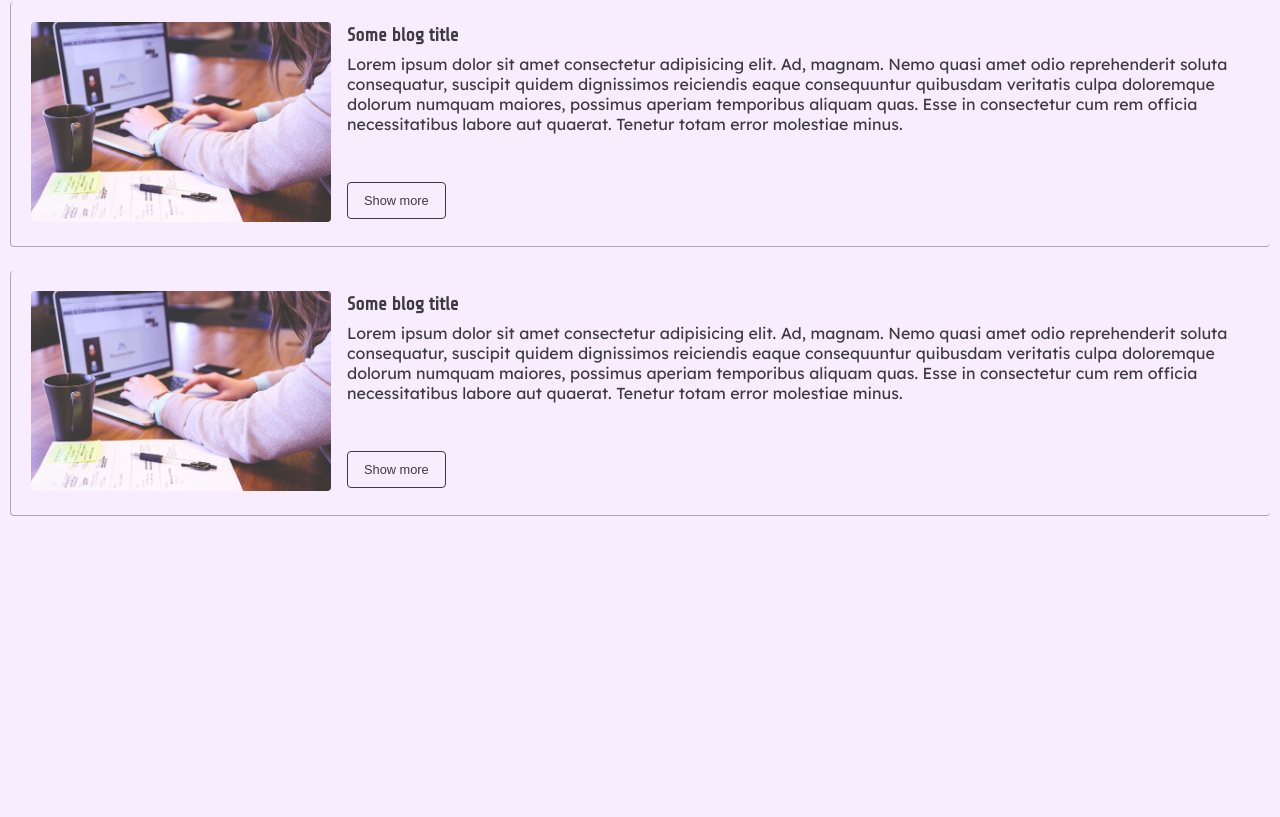
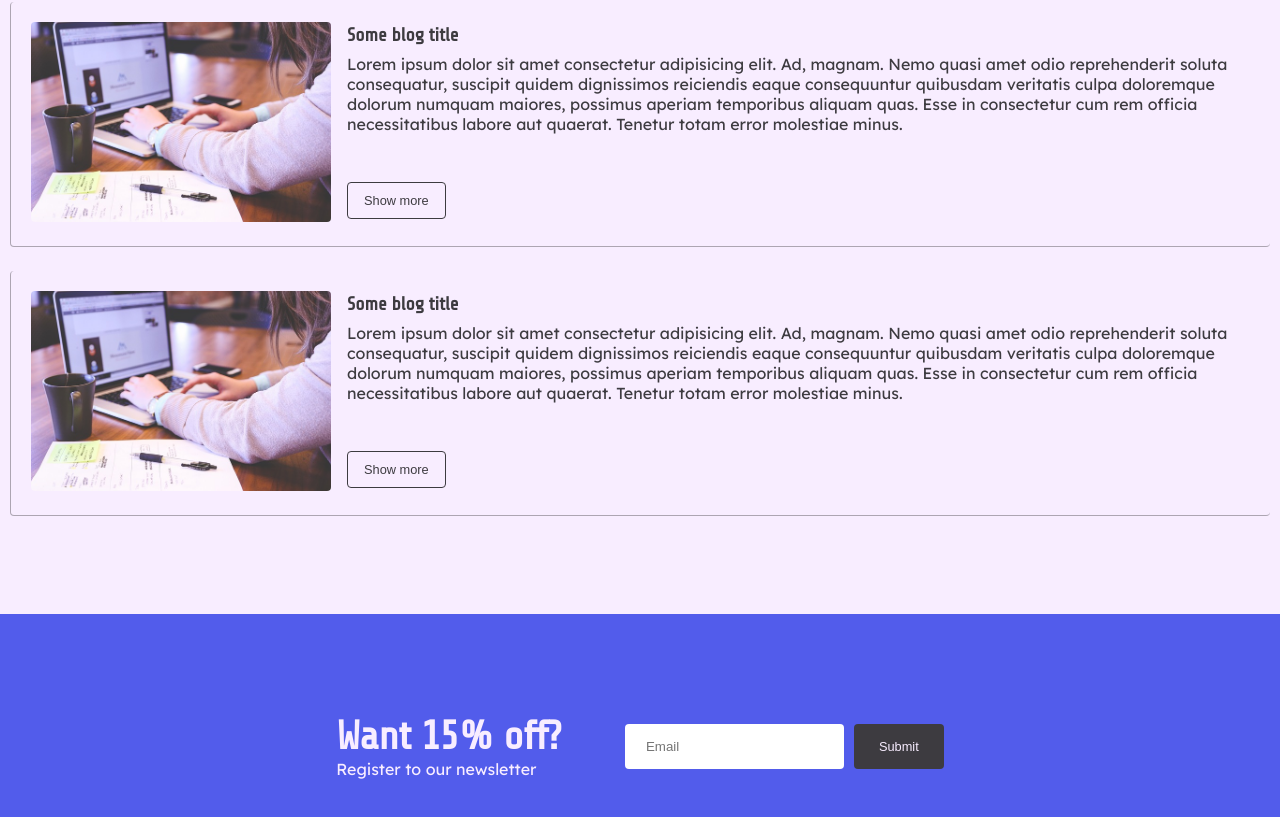
Before and after one commit to Trokut-Neet-Akademija-4-0/izrada-web-stranice-web-shop-flintaivan, a Vue app: page / in a window 1280 px wide. Shown: the part 1574-2391 px from the top of the page. Before the commit the page ends 2140 px from the top, so only its background shows below. Built offline with nearby package versions, Linux system fonts and the light colour scheme; no server answers.

Commit message:
Display Newsletter

```diff
--- a/src/assets/styles.css
+++ b/src/assets/styles.css
@@ -47,11 +47,17 @@ main {
 }
 .full-width {
     width: 100%;
+    padding: 50px 0;
+}
+/* Colors */
+.primary {
+    background-color: var(--primary-color);
+    color: var(--light-color);
+}
+.secondary {
     background-color: var(--secondary-color);
     color: var(--light-color);
-    padding: 50px 0;
 }
-
 
 /* Buttons */
 .btn {
@@ -81,7 +87,22 @@ main {
     background-color: var(--dark-color);
     color: var(--light-color);
 }
-
+.btn-light {
+    background-color: var(--light-color);
+    color: var(--dark-color);
+}
+.btn-light:hover {
+    background-color: var(--dark-color);
+    color: var(--light-color);
+}
+.btn-dark {
+    background-color: var(--dark-color);
+    color: var(--light-color);
+}
+.btn-dark:hover {
+    background-color: var(--light-color);
+    color: var(--dark-color);
+}
 
 /* Outline buttons */
 .btn-light-outline {
--- /dev/null
+++ b/src/components/Newsletter.vue
@@ -0,0 +1,56 @@
+<template>
+    <div class="newsletter">
+        <div class="newsletter-title">
+            <h2>Want 15% off?</h2>
+            <p>Register to our newsletter</p>
+        </div>
+        <div class="newsletter-content">
+            <form>
+                <input type="email" placeholder="Email" required>
+                <input type="submit" class="btn-newsletter btn-dark">
+            </form>
+        </div>
+    </div>
+</template>
+
+<script setup>
+
+</script>
+
+<style scoped>
+h2 {
+    font-size: 2.5rem;
+    color: var(--light-color);
+}
+.newsletter {
+    display: flex;
+    align-items: center;
+    justify-content: center;
+    flex-direction: row;
+}
+.newsletter-title {
+}
+.newsletter-content {
+    margin-left: 4rem;
+}
+input[type="email"] {
+    padding: 15px 21px;
+    border: none;
+    border-radius: 4px;
+}
+input[type="submit"] {
+    margin-left: 10px;
+}
+.btn-newsletter {
+    display: inline-block;
+    text-decoration: none;
+    margin: 6px 0;
+    border: none;
+    padding: 15px 25px;
+    border-radius: 4px;
+    font-size: 0.8em;
+    transition: all 0.3s linear;
+    cursor: pointer;
+}
+
+</style>
--- a/src/views/Home.vue
+++ b/src/views/Home.vue
@@ -5,7 +5,7 @@
             <h2 class="mt-5 mb-5">Check out our products</h2>
             <HighlightProducts />
         </div>
-        <div class="full-width mt-5">
+        <div class="full-width secondary mt-5">
             <div class="content-wrapper">
                 <h2 class="mb-5 mt-5">Search by Categories</h2>
                 <div class="category-list">
@@ -17,6 +17,11 @@
             <h2 class="mt-5">Whats new</h2>
             <BlogItem class="mt-5"/>
         </div>
+        <div class="full-width primary mt-5">
+            <div class="content-wrapper">
+                <Newsletter />
+            </div>
+        </div>
     </main>
 </template>
 
@@ -25,6 +30,7 @@ import Header from '../components/Header.vue';
 import HighlightProducts from '@/components/HighlightProducts.vue';
 import Category from '../components/Category.vue'
 import BlogItem from '@/components/BlogItem.vue';
+import Newsletter from '../components/Newsletter.vue'
 import { productsStore } from '@/stores/products'
 import { onMounted } from 'vue';
 
```
